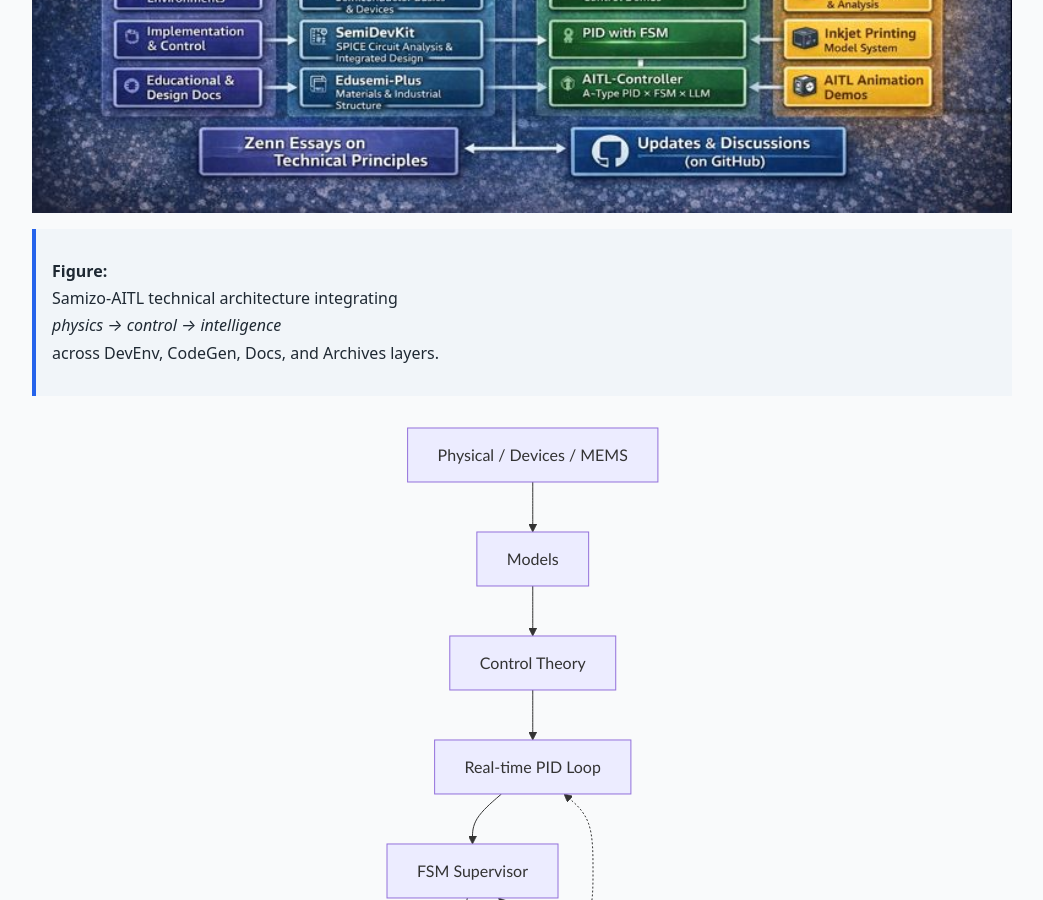
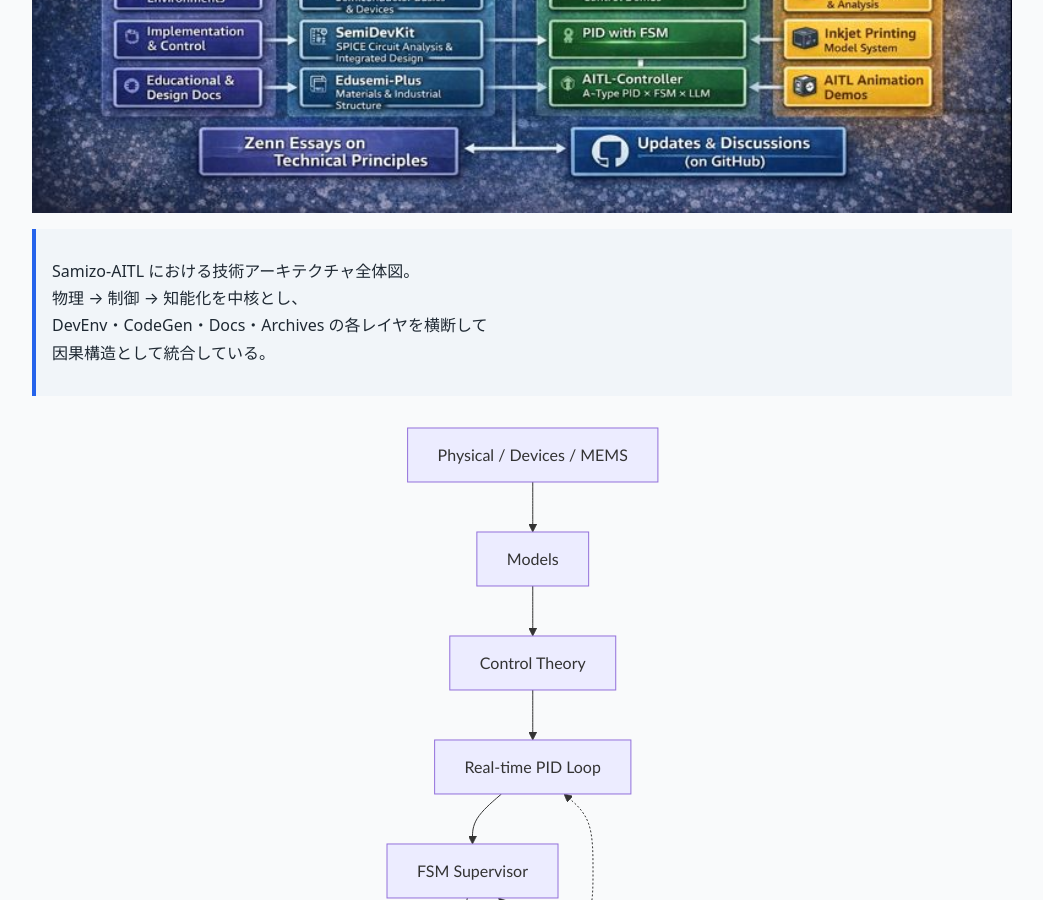
Before and after one commit to Samizo-AITL/Samizo-AITL.github.io, a Jekyll site: the page built from index.md, in a window 1280 px wide and 900 px high, scrolled down 2019 px. Shown: the whole window, without its empty margins (118-1161 px from the left). Built offline with Jekyll 4.4.1, drawn with Linux system fonts in a browser that asks for light colours.

Commit message:
Update index.md

````diff
--- a/index.md
+++ b/index.md
@@ -67,10 +67,10 @@
   style="width:100%; max-width:1200px; display:block; margin:auto;"
 />
 
-> **Figure:**
-> Samizo-AITL technical architecture integrating
-> *physics → control → intelligence*
-> across DevEnv, CodeGen, Docs, and Archives layers.
+> Samizo-AITL における技術アーキテクチャ全体図。
+> 物理 → 制御 → 知能化を中核とし、
+> DevEnv・CodeGen・Docs・Archives の各レイヤを横断して
+> 因果構造として統合している。
 
 ```mermaid
 flowchart TB
````
